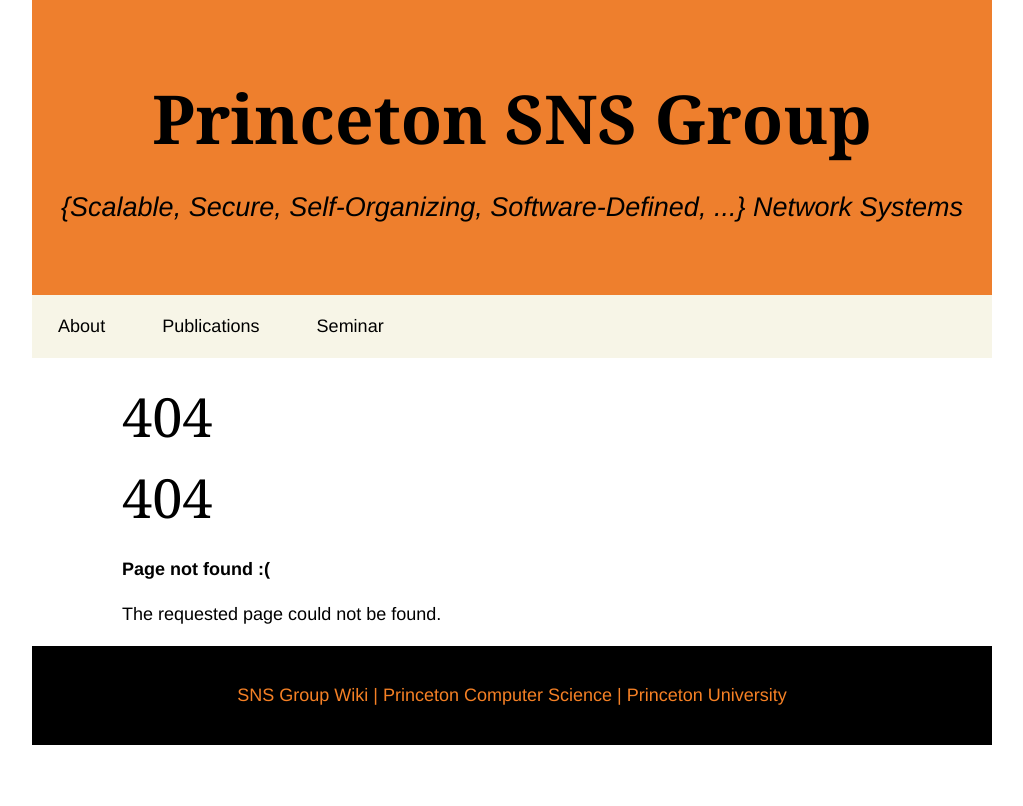
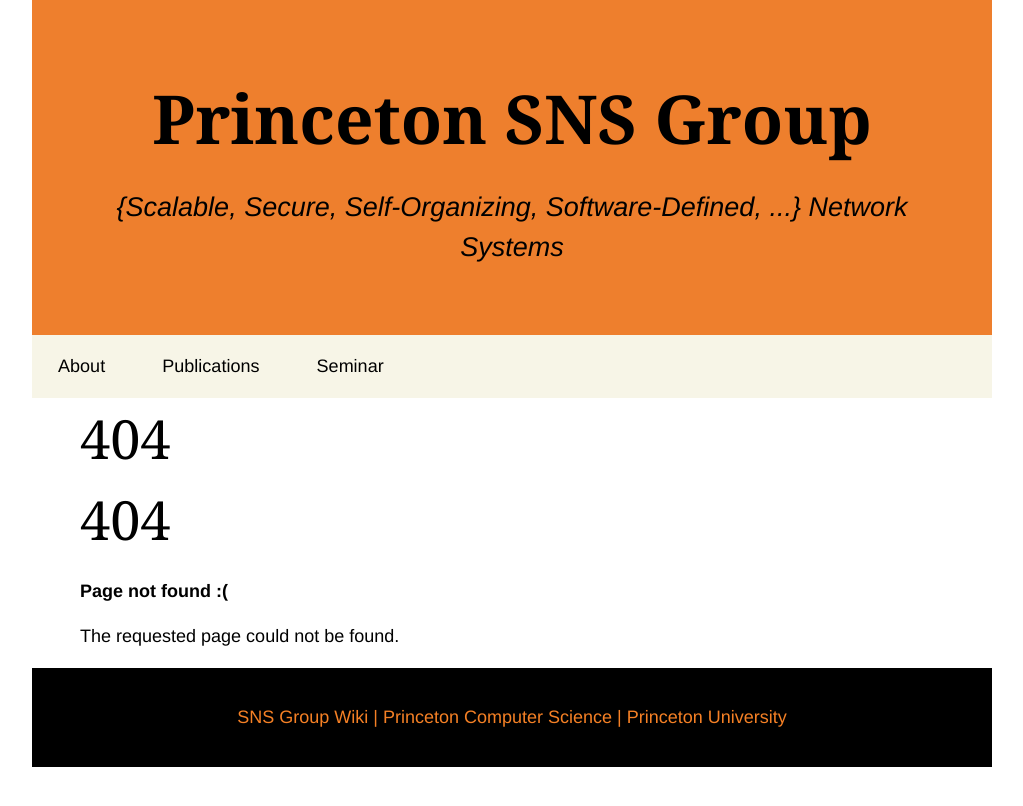
Before and after one commit to princeton-sns/www, a Jekyll site: the page built from 404.md, in a window 1280 px wide. Shown: the top 806 px of the page, without its empty margins (128-1151 px from the left). Built offline with Jekyll 4.4.1, drawn with Linux system fonts in a browser that asks for light colours; some web fonts are replaced; our own code applies the rules of GitHub Pages for plain Markdown files.

Commit message:
Make page more responsive.

```diff
--- a/_sass/base.scss
+++ b/_sass/base.scss
@@ -8,7 +8,7 @@ body {
   display: grid;
   max-width: $desktop;
   margin: 0 auto;
-  grid-template-columns: auto ($tablet - 160px) auto;
+  grid-template-columns: 1fr;
   grid-template-areas:
     "header"
     "nav"
@@ -42,7 +42,7 @@ body > footer {
   padding: 2em 3em;
   ol {
     margin: 0 auto;
-    width: fit-content;
+    width: max-content;
     list-style: none;
     padding: 0;
     li {
@@ -67,7 +67,7 @@ body > footer {
 body > header {
   display: grid;
   grid-area: header;
-  grid-template-columns: $desktop;
+  grid-template-columns: 1fr;
   grid-row-gap: 1em;
   grid-template-areas:
     "masthead"
@@ -83,6 +83,8 @@ body > header {
     font-family: $masthead-font;
     margin: 0 auto;
     font-size: 3.75em;
+    text-align: center;
+    width: 90%;
   }
 
   h2 {
@@ -92,6 +94,8 @@ body > header {
     font-size: 1.5em;
     font-weight: 300;
     font-style: italic;
+    text-align: center;
+    width: 90%;
   }
 }
 
@@ -103,7 +107,7 @@ body > header {
 nav {
   grid-area: nav;
   display: grid;
-  grid-template-columns: $desktop;
+  grid-template-columns: 1fr;
   grid-template-areas: "items";
   margin: 0;
   background-color: $secondary-light-bg-color;
@@ -135,9 +139,8 @@ nav {
 // Basic main content styling
 body > main, body > article {
   grid-area: content;
-  padding-left: 5em;
-  padding-right: 5em;
-  padding-top: 1em;
+  width: 90%;
+  margin: 0 auto;
 
   h1 {
     font-size: 3em;
@@ -160,7 +163,9 @@ body > main, body > article {
 // affiliation.
 ul.people {
   display: grid;
-  grid-template-columns: repeat(auto-fill, minmax(30%,1fr));
+  grid-template-columns: repeat(auto-fill, minmax(220px, 1fr));
+  grid-gap: 0.5em;
+  padding-left: 0;
 
   li {
     display: grid;
@@ -170,7 +175,7 @@ ul.people {
     grid-template-columns: 6em auto;
     grid-template-areas: "img name" ". .";
 
-    margin: 1em 0;
+    margin: 0.5em 0;
 
     p {
         display: grid;
@@ -200,9 +205,8 @@ ul.people {
 }
 
 ul.past-members {
-    columns: 3;
-    -webkit-columns: 3;
-    -moz-columns: 3;
+    display: grid;
+    grid-template-columns: repeat(auto-fill, minmax(220px, 1fr));
 }
 
 // Publications are structured like so:
```
